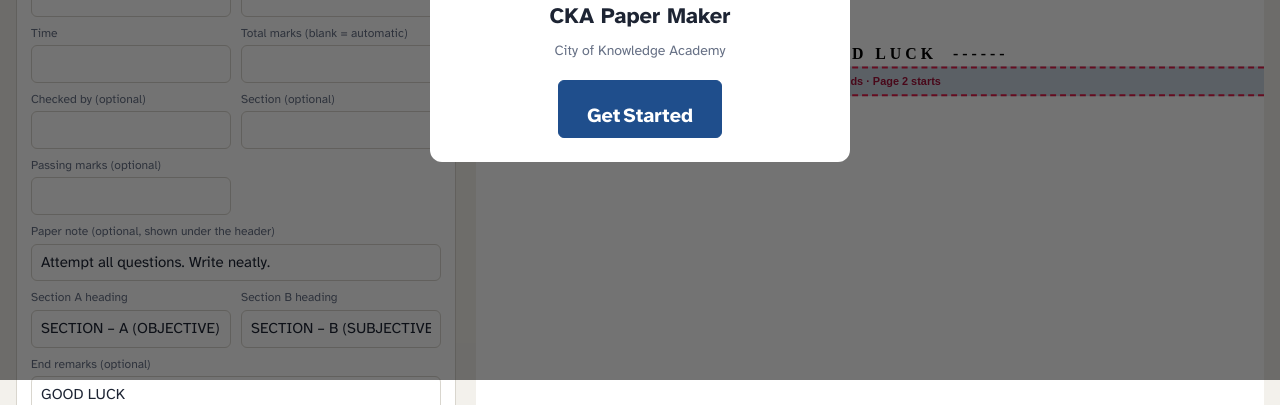
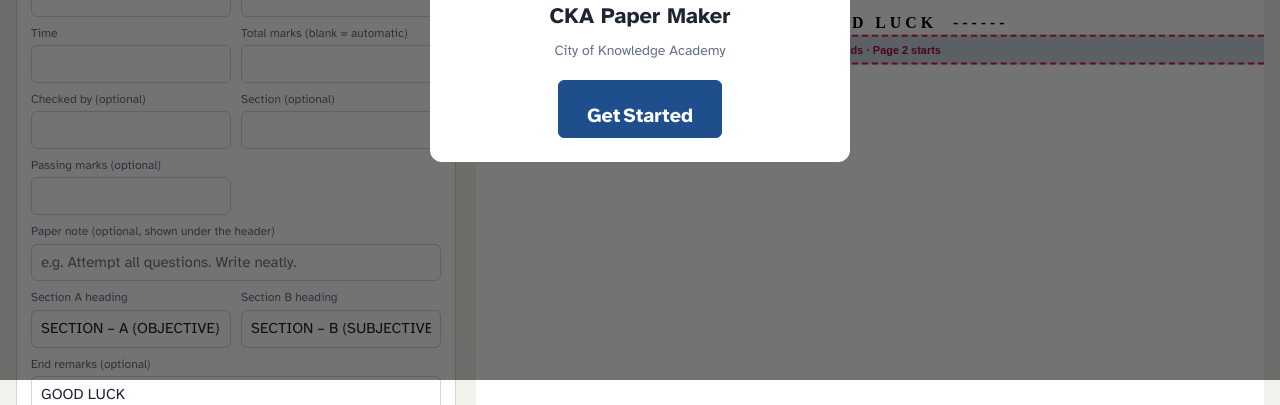
Before and after one commit to wajahatalinajfee-dotcom/cka-paper-formatter, a plain HTML site: page index.html in a window 1280 px wide. Shown: the part 420-825 px from the top of the page. Drawn offline with nearby package versions, Linux system fonts and the light colour scheme; a web font is replaced by a local one.

Commit message:
check-attempt- 1

```diff
--- a/index.html
+++ b/index.html
@@ -460,7 +460,7 @@ document.querySelectorAll("[data-add]").forEach(function(b){b.addEventListener("
  var f=sec.querySelectorAll("textarea,[data-f=q]");if(f.length)f[f.length-1].focus();
 })});
 function demoData(){
- return {exam:"Mid Term Examination",session:"2026-2027",cls:"",subject:"",teacher:"",sect:"",time:"",hform:"lines",marks:"",keymode:"none",style:"board",pnote:"Attempt all questions. Write neatly.",secA:"SECTION \u2013 A (OBJECTIVE)",secB:"SECTION \u2013 B (SUBJECTIVE)",endrem:"GOOD LUCK",
+ return {exam:"Mid Term Examination",session:"2026-2027",cls:"",subject:"",teacher:"",sect:"",time:"",hform:"lines",marks:"",keymode:"none",style:"board",pnote:"",secA:"SECTION \u2013 A (OBJECTIVE)",secB:"SECTION \u2013 B (SUBJECTIVE)",endrem:"GOOD LUCK",
  sections:[]};
 }
 async function makePdf(){return makePdf0.apply(null,arguments)}
```
